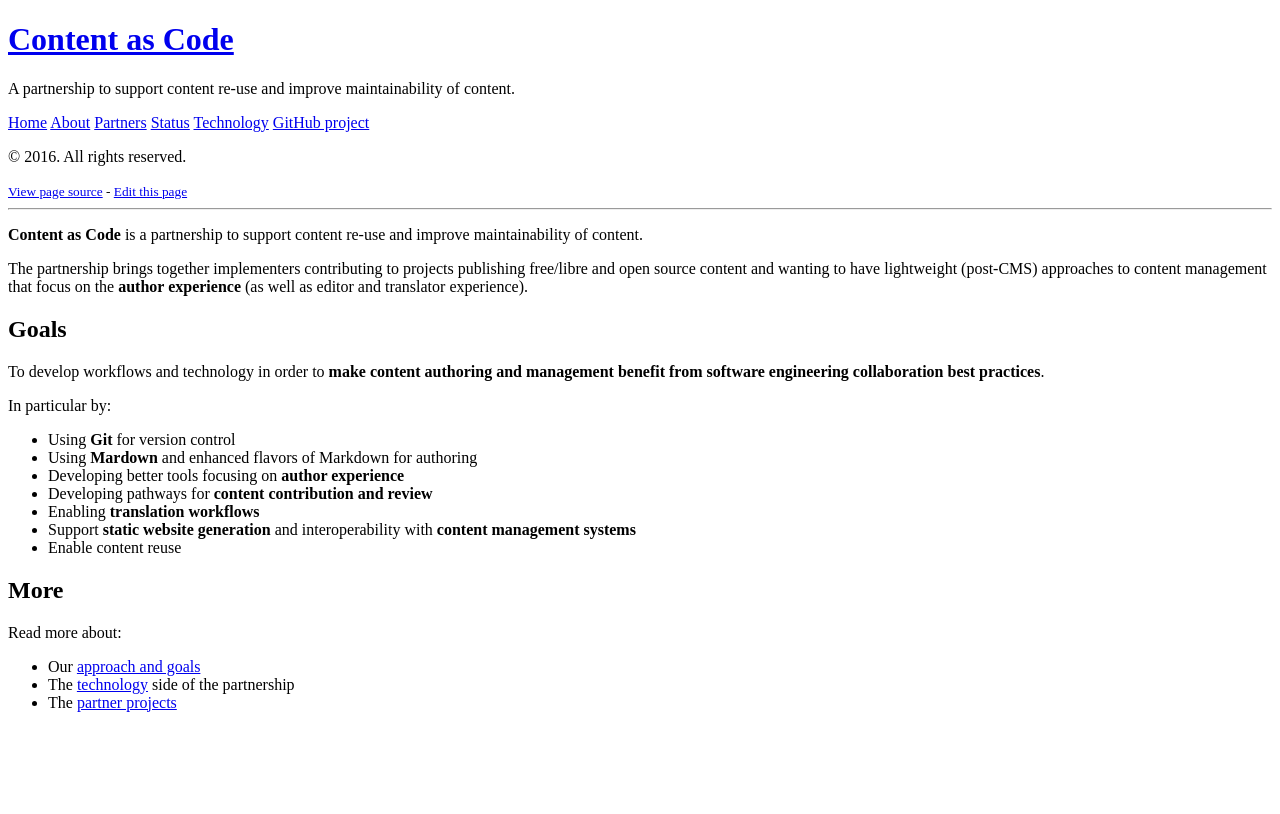
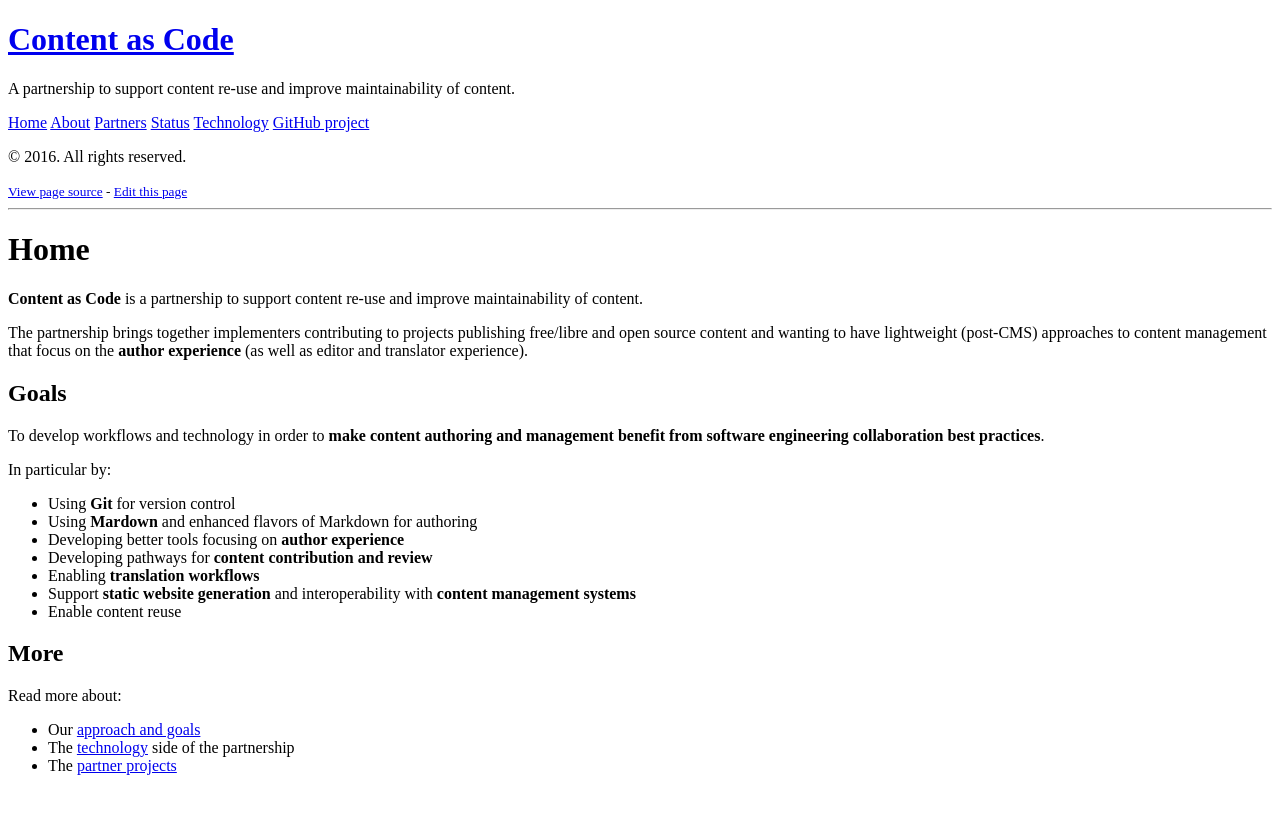
Before and after one commit to iilab/contentascode, a Jekyll site: the page built from index.md, in a window 1280 px wide. Shown: the top 814 px of the page. Built offline with Jekyll 4.4.1, drawn with Linux system fonts in a browser that asks for light colours.

Commit message:
Added default template as a default and modified layouts and 404 accordingly

```diff
--- a/404.html
+++ b/404.html
@@ -4,7 +4,4 @@
 permalink: 404.html
 ---
 
-<div class="page">
-  <h1 class="page-title">404: Page not found</h1>
-  <p class="lead">Sorry, we've misplaced that URL or it's pointing to something that doesn't exist. <a href="{{ site.baseurl }}">Head back home</a> to try finding it again.</p>
-</div>
+<p class="lead">Sorry, we've misplaced that URL or it's pointing to something that doesn't exist. <a href="{{ site.baseurl }}">Head back home</a> to try finding it again.</p>
--- a/_config.yml
+++ b/_config.yml
@@ -15,6 +15,13 @@
   name:           'Jun Matsushita'
   url:            https://twitter.com/iilab
 
+defaults:
+  -
+    scope:
+      path: "" # an empty string here means all files in the project
+    values:
+      layout: "default"
+
 kramdown:
   input: GFM
   auto_ids: true
--- a/_layouts/default.html
+++ b/_layouts/default.html
@@ -11,7 +11,11 @@
           <small><a href="{{site.github.repository_url}}/tree/master/{{page.path}}">View page source</a> - <a href="{{site.github.repository_url}}/edit/master/{{page.path}}">Edit this page</a></small>
           <hr>
 
+    <div class="page">
+      <h1 class="page-title">{{ page.title }}</h1>
       {{ content }}
+    </div>
+
     </div>
 
   </body>
--- a/_layouts/page.html
+++ b/_layouts/page.html
@@ -2,7 +2,4 @@
 layout: default
 ---
 
-<div class="page">
-  <h1 class="page-title">{{ page.title }}</h1>
   {{ content }}
-</div>
```
